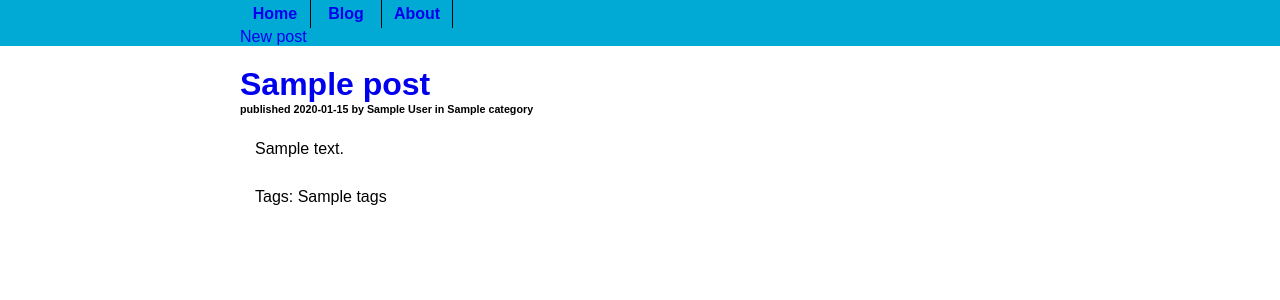
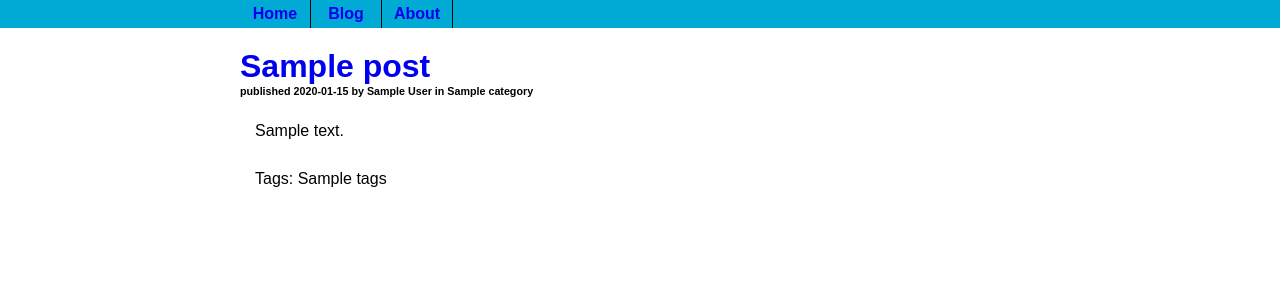
Before and after one commit to pmosakowski/homepage-blog, a Django app: template blog/templates/blog/view-post.html in a window 1280 px wide. Shown: the part 125-425 px from the top of the page. Run offline with Django 3.2, Linux system fonts and the light colour scheme; the template is opened without the code that fills it: most values are stand-ins (such as "Sample title", 1, 10 or a date in 2020).

Commit message:
Removed redundant menu from post view, it now uses main blog menu

```diff
--- a/blog/templates/blog/view-post.html
+++ b/blog/templates/blog/view-post.html
@@ -4,10 +4,6 @@
     <Title>Blog</title>
 {% endblock %}
 
-{% block menu %}
-    <a href="/blog/new-post">New post</a>
-{% endblock %}
-
 {% block content %}
     {% include 'blog/post.html' %}
 {% endblock %}
```
